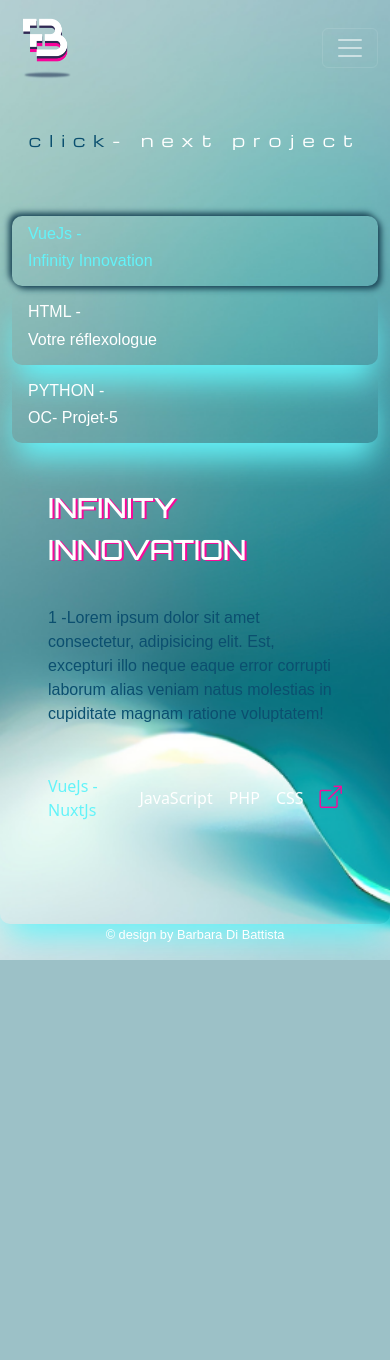
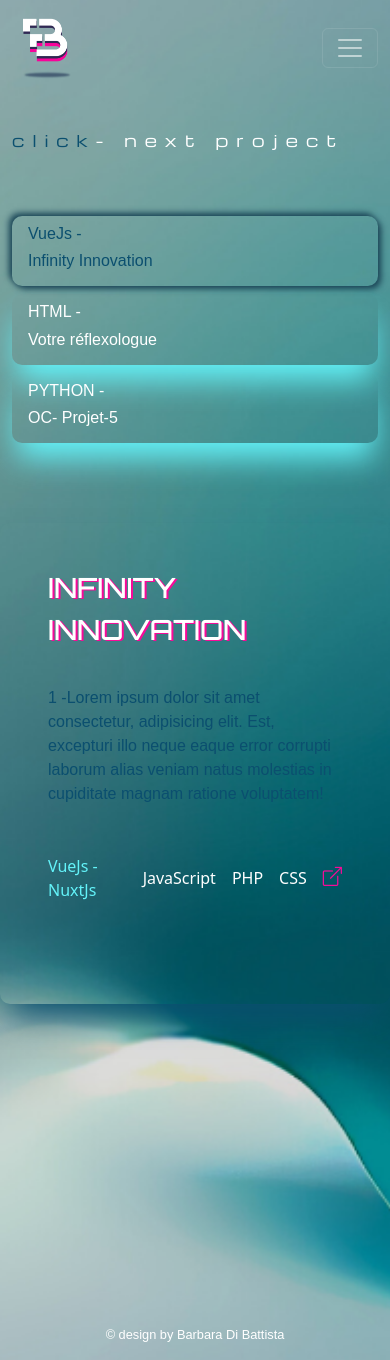
Before and after one commit to dibattista/di-battista-barbara-public, a Flask app: page /projets in a window 390 px wide. Before the commit the page ends 960 px from the top, so only its background shows below. Run offline with Flask 3, Linux system fonts and the light colour scheme; some libraries are stand-ins or nearby versions; some web fonts are replaced.

Commit message:
color-align-design

```diff
--- a/static/css/style.css
+++ b/static/css/style.css
@@ -76,11 +76,17 @@ a {
   border-bottom: solid 2px var(--main-highlight-color);
 }
 .i-size-custom {
-  font-size: 1.4em;
+  font-size: 1.2em;
 }
 
-.fa-linkedin-in-color,
-.bi-envelope-color,
+.bi-envelope-color {
+  color: #fff;
+}
+
+.fa-linkedin-in-color {
+  color: #fff;
+}
+
 .i-github-color {
   color: rgb(var(--second-color));
 }
@@ -248,7 +254,8 @@ a:hover .i-highlight-color {
   height: 57vh;
   max-width: 100% !important;
   border-radius: 10px !important;
-  box-shadow: rgb(99, 243, 249) 0px 20px 30px -10px;
+  /* box-shadow: rgb(99, 243, 249) 0px 20px 30px -10px; */
+  box-shadow: rgb(var(--main-color)) 0px 20px 30px -10px;
 }
 
 /* END ! custom boostrap general style !*/
@@ -291,9 +298,25 @@ a:hover .i-highlight-color {
   }
   /* END menu toggle */
 
-  /* index */
+  /* PAGE BASE */
+  .responsive-div-space {
+    height: 20rem;
+  }
+  /* END PAGE BASE */
+
+  /* PAGE INDEX */
   .responsive-space-row {
     height: 0;
   }
-  /*END index */
+  /* END PAGE INDEX */
+
+  /* PAGE PROJET */
+  .nav-tabs .nav-link.nav-link.active h6 {
+    color: rgb(var(--main-color));
+  }
+
+  .div-space-project {
+    height: 5rem;
+  }
+  /* END PAGE PROJET */
 }
--- a/templates/base.html
+++ b/templates/base.html
@@ -92,7 +92,7 @@
                         </li>
                         <li class="nav-item me-3 me-lg-0">
                             <a class="nav-link"
-                            href="https://github.com/dibattista"
+                            href="https://github.com/dibattista/di-battista-barbara"
                             target="_blank">
                               <i class="fab fa-github i-size-custom i-github-color"></i>
                             </a>
--- a/templates/index.html
+++ b/templates/index.html
@@ -6,7 +6,7 @@
         <div class="row space-row-2">
         </div>
         <div class="row gx-2">
-          <div class="col-lg-1 d-flex justify-content-center">
+          <div class="col-lg-1">
             <p class="vertical-title"><span class="welcome-span-color-word">Welcome</span>- Bienvenue</p>
           </div>
           <div class="col-lg-1"></div>
--- a/templates/projets.html
+++ b/templates/projets.html
@@ -6,13 +6,13 @@
         <div class="row space-row-2">
         </div>
         <div class="row gx-2">
-          <div class="col-lg-1 d-flex justify-content-center">
+          <div class="col-lg-1">
             <p class="vertical-title"><span class="project-span-color-vertical">click</span>- next project</p>
           </div>
           <div class="col-lg-1"></div>
           <div class="col-lg-9">
             <div class="row">
-              <div class="col-lg-2 order-lg-2">
+              <div class="col-lg-2 order-lg-3">
                 <!-- Tab navs projects -->
                 <ul class="nav nav-tabs flex-column pt-5" id="myTab" role="tablist" aria-orientation="vertical">
                   <li class="nav-item">
@@ -57,7 +57,8 @@
                 </ul>
                  <!-- END Tab navs projects -->
               </div>
-              <div class="col-lg-10 bg-content-project p-5 order-lg-1">
+              <div class="div-space-project col-lg-1 order-lg-2" ></div>
+              <div class="col-lg-9 bg-content-project p-5 order-lg-1">
                 <!-- Tab content project -->
                 <div class="tab-content" id="myTabContent">
                   <div class="tab-pane fade show active" id="content-link1" role="tabpanel" aria-labelledby="content-link1-tab">
@@ -105,6 +106,7 @@
                   <div class="tab-pane fade" id="content-link3" role="tabpanel" aria-labelledby="content-link3-tab">
                     <h1 class="h1-projet">OC</h1>
                     <h1 class="h1-projet">Projet-5</h1>
+                    <div class="row space-row-2"></div>
                     <P class="p-projet">3 -Lorem ipsum dolor sit amet consectetur, adipisicing elit.
                       Est, excepturi illo neque eaque error corrupti laborum alias
                       veniam natus molestias in cupiditate magnam ratione voluptatem!
```
Also changed, not shown: static/images/background-home-bdb.png, 3 other files.
